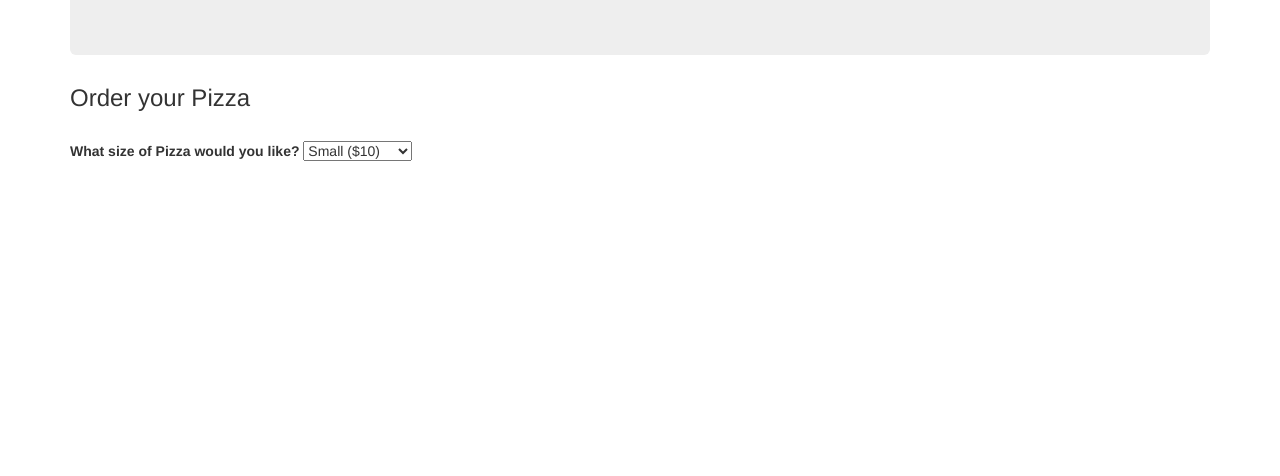
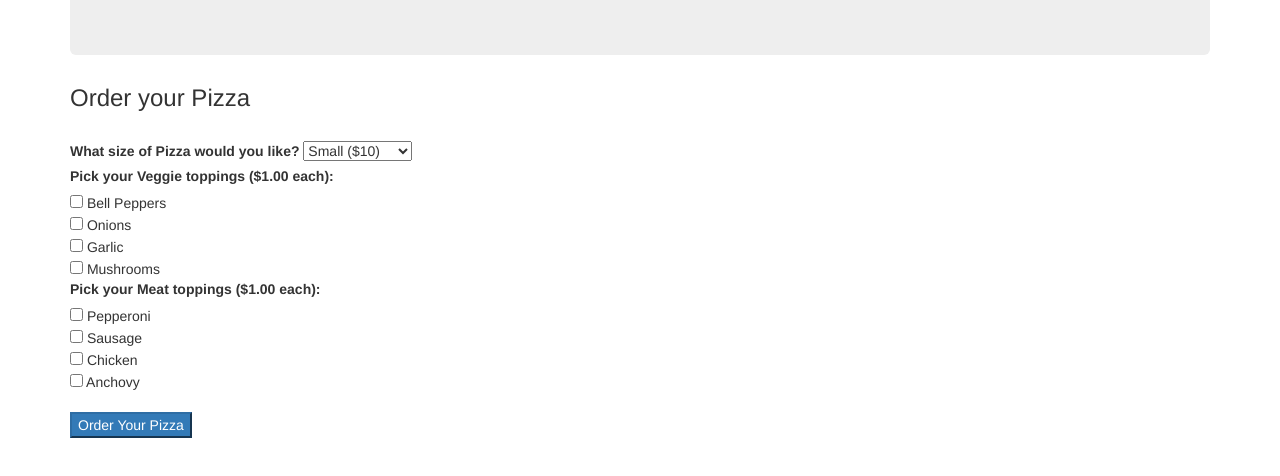
Before and after one commit to apfrancois86/pizza, a plain HTML site: page index.html in a window 1280 px wide. Shown: the part 170-646 px from the top of the page. Drawn offline with Linux system fonts and the light colour scheme.

Commit message:
add checkboxes for toppings

```diff
--- a/index.html
+++ b/index.html
@@ -16,14 +16,24 @@
       <form id="pizza">
         <h3>Order your Pizza</h3><br>
         <label>What size of Pizza would you like?</label>
-          <select id="size">
+          <select class="size">
             <option value="big">Small ($10)</option>
             <option value="small">Medium ($12)</option>
             <option value="other">Large ($14)</option>
-          </select><!--End Select Box-->
+          </select><br><!--End Select Box-->
+        <label for="toppings">Pick your Veggie toppings ($1.00 each):</label> <br>
+          <input type="checkbox" name="toppings" value="bell-peppers"> Bell Peppers <br>
+          <input type="checkbox" name="toppings" value="onions"> Onions <br>
+          <input type="checkbox" name="toppings" value="garlic"> Garlic <br>
+          <input type="checkbox" name="toppings" value="mushrooms"> Mushrooms <br>
 
+        <label for="toppings">Pick your Meat toppings ($1.00 each):</label><br>
+          <input type="checkbox" name="toppings" value="pepperoni"> Pepperoni <br>
+          <input type="checkbox" name="toppings" value="sausage"> Sausage <br>
+          <input type="checkbox" name="toppings" value="cheese"> Chicken <br>
+          <input type="checkbox" name="toppings" value="sausage"> Anchovy <br><br>
+        <button type="submit" class="btn-primary">Order Your Pizza</button>
       </form><!--End Form-->
     </div><!--End Container-->
-
   </body><!--End Body-->
 </html><!--End HTML->
```
Also changed, not shown: 1 other file.
